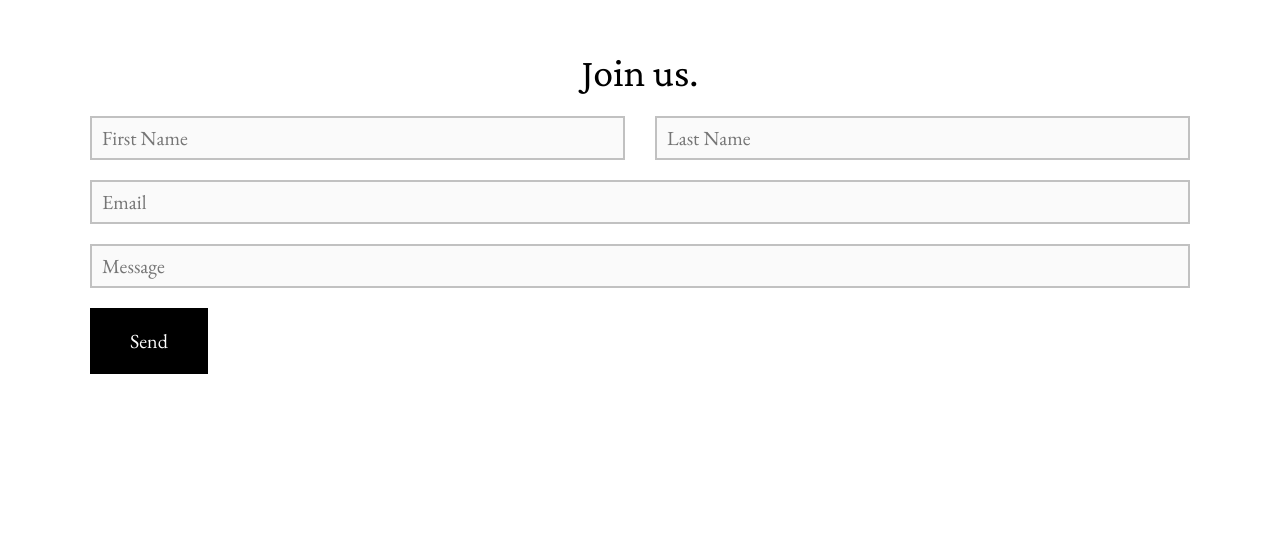
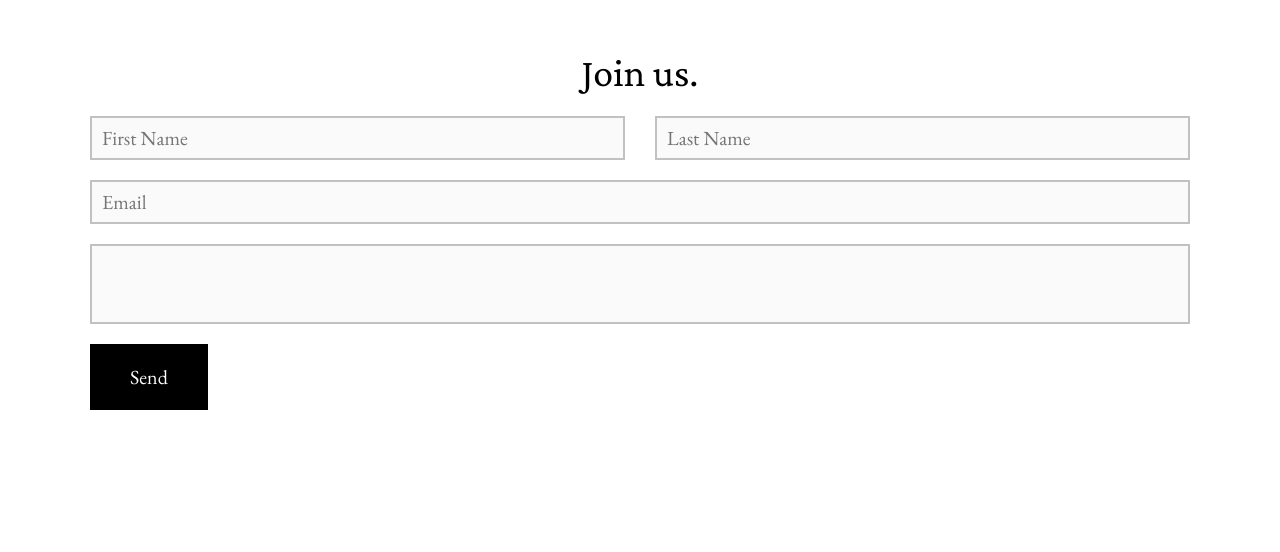
Before and after one commit to thepopulist/thepopulist, a plain HTML site: page index.html in a window 1280 px wide. Shown: the part 840-1392 px from the top of the page. Drawn offline with nearby package versions, Linux system fonts and the light colour scheme.

Commit message:
Changed the form

```diff
--- a/css/style.css
+++ b/css/style.css
@@ -148,6 +148,13 @@ h6 {
     border: 2px solid #C1C1C1;
 }
 
+#message {
+    width: 100%;
+    height: calc(var(--formheight) * 2);
+    resize: none;
+    /* Disable manual resizing */
+}
+
 .form__text .form__input {
     width: 100%;
 }
--- a/index.html
+++ b/index.html
@@ -50,7 +50,8 @@
                 </h6>
             </div>
         </div>
-        <form class="form" id="contactForm" action="" method="POST" accept-charset="UTF-8">
+        <form class="form" id="contactForm" action="https://formcarry.com/s/6BeGtOYsnxK" method="POST"
+            accept-charset="UTF-8">
             <div class="form__wrapper container">
                 <h2 class="form__head">Join us.</h2>
                 <div class="form__name">
@@ -59,7 +60,8 @@
                 </div>
                 <div class="form__text">
                     <input class="form__input" type="email" name="email" placeholder="Email" required>
-                    <input class="form__input" type="text" name="message" placeholder="Message">
+                    <textarea class="form__input" type="text" id="message" name="message" placeholder="Message">
+                    </textarea>
                 </div>
                 <button class="form__btn" type="submit" value="Send">Send</button>
             </div>
```
